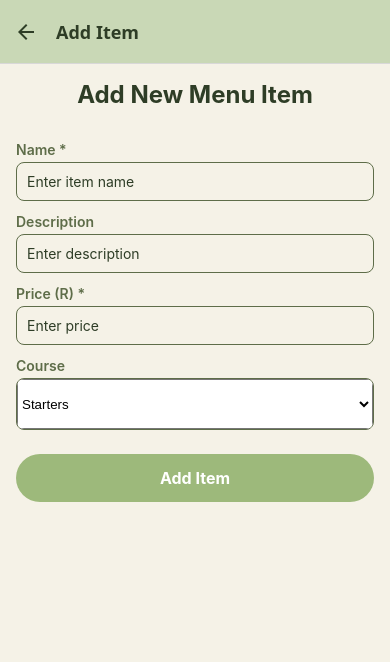
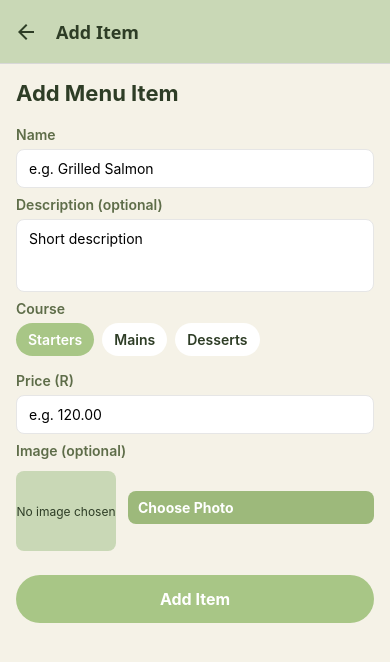
Before and after one commit to VCCT-MAST5112-2025-G2/my-menu-app, a React Native app: screen /AddItem in a window 390 px wide. Shown: the top 662 px of the page. Built offline with nearby package versions, Linux system fonts and the light colour scheme.

Commit message:
added alert confirmation for item removal in App component.

```diff
--- a/AddItem.tsx
+++ b/AddItem.tsx
@@ -1,5 +1,5 @@
 // screens/AddItem.tsx
-import React, { useState, useContext } from 'react';
+import React from 'react';
 import {
   View,
   Text,
@@ -7,152 +7,331 @@ import {
   TouchableOpacity,
   StyleSheet,
   Alert,
+  Image,
+  Platform,
+  ScrollView,
 } from 'react-native';
+import * as ImagePicker from 'expo-image-picker';
 import Colors from './assets/Theme/Colors';
-import { MenuContext, Course, MenuItem } from './App';
-import { Picker } from '@react-native-picker/picker';
+import { MenuContext, Course } from './App';
+import { useNavigation } from '@react-navigation/native';
 
-interface AddItemProps {
-  navigation: any;
-}
+export default function AddItem() {
+  const ctx = React.useContext(MenuContext);
+  const navigation = useNavigation();
 
-export default function AddItem({ navigation }: AddItemProps) {
-  const ctx = useContext(MenuContext);
+  if (!ctx) return null;
 
-  const [name, setName] = useState('');
-  const [description, setDescription] = useState('');
-  const [price, setPrice] = useState('');
-  const [course, setCourse] = useState<Course>('Starters');
+  const { courses, addMenuItem } = ctx;
 
-  if (!ctx) {
-    return (
-      <View style={styles.container}>
-        <Text style={styles.heading}>Add Item</Text>
-        <Text style={styles.emptyText}>Menu context not available.</Text>
-      </View>
-    );
-  }
+  // ----- Form state -----
+  const [name, setName] = React.useState('');
+  const [description, setDescription] = React.useState('');
+  const [price, setPrice] = React.useState('');
+  const [course, setCourse] = React.useState<Course>(courses[0]);
+  const [imageUri, setImageUri] = React.useState<string | undefined>(undefined);
+  const [loadingPermission, setLoadingPermission] = React.useState(false);
 
-  const handleAdd = () => {
-    if (!name.trim() || !price.trim()) {
-      Alert.alert('Error', 'Name and price are required.');
+  // Keeps track of the current image URI so I can safely revoke it later
+  const imageUriRef = React.useRef<string | undefined>(undefined);
+
+  const setImageUriWithRef = (uri?: string) => {
+    imageUriRef.current = uri;
+    setImageUri(uri);
+  };
+
+ //Requests permission (for iOS & Android) -----
+  const ensurePermission = async () => {
+    setLoadingPermission(true);
+    try {
+      const { status } = await ImagePicker.requestMediaLibraryPermissionsAsync();
+      setLoadingPermission(false);
+      if (status !== 'granted') {
+        Alert.alert('Permission required', 'We need permission to access your photos.');
+        return false;
+      }
+      return true;
+    } catch (err) {
+      setLoadingPermission(false);
+      Alert.alert('Permission error', 'Failed to request permission.');
+      return false;
+    }
+  };
+
+  // ----- Image picker -----
+  const pickImage = async () => {
+    // Web platform: use <input type="file">
+    if (Platform.OS === 'web') {
+      const input = document.createElement('input');
+      input.type = 'file';
+      input.accept = 'image/*';
+      input.onchange = () => {
+        const file = input.files && input.files[0];
+        if (file) {
+
+          if (imageUriRef.current && Platform.OS === 'web') {
+            try {
+              URL.revokeObjectURL(imageUriRef.current);
+            } catch {}
+          }
+
+          // Creating a temporary object URL for preview
+          const objectUrl = URL.createObjectURL(file);
+          setImageUriWithRef(objectUrl);
+        }
+      };
+      input.click();
       return;
     }
 
-    const newItem: Omit<MenuItem, 'id'> = {
-      name,
-      description,
-      price: parseFloat(price),
+    //  use expo-image-picker here for iOS & Android
+    const ok = await ensurePermission();
+    if (!ok) return;
+
+    try {
+      const result = await ImagePicker.launchImageLibraryAsync({
+        mediaTypes: ImagePicker.MediaTypeOptions.Images,
+        quality: 0.7,
+        allowsEditing: true,
+        aspect: [4, 3],
+      });
+
+      if (!result.canceled && result.assets && result.assets.length > 0) {
+        setImageUriWithRef(result.assets[0].uri);
+      }
+    } catch (err) {
+      Alert.alert('Image error', 'Could not open image picker.');
+    }
+  };
+
+
+  const handleAdd = () => {
+    // Validation
+    if (!name.trim()) {
+      Alert.alert('Validation', 'Please enter a dish name.');
+      return;
+    }
+    const parsedPrice = parseFloat(price);
+    if (Number.isNaN(parsedPrice) || parsedPrice < 0) {
+      Alert.alert('Validation', 'Please enter a valid price (e.g. 120).');
+      return;
+    }
+
+    // Adding item to global menu context
+    addMenuItem({
+      name: name.trim(),
+      description: description.trim() || undefined,
       course,
-    };
+      price: parsedPrice,
+      imageUri,
+    });
 
-    ctx.addMenuItem(newItem);
-    Alert.alert('Success', `${name} added to ${course}.`);
+    // Clear inputs
+    setName('');
+    setDescription('');
+    setPrice('');
+    setImageUriWithRef(undefined);
+
     navigation.goBack();
   };
 
   return (
-    <View style={styles.container}>
-      <Text style={styles.heading}>Add New Menu Item</Text>
+    <ScrollView contentContainerStyle={styles.container}>
+      <Text style={styles.heading}>Add Menu Item</Text>
 
-      <Text style={styles.label}>Name *</Text>
+      {/* Name input */}
+      <Text style={styles.label}>Name</Text>
       <TextInput
-        style={styles.input}
         value={name}
         onChangeText={setName}
-        placeholder="Enter item name"
+        placeholder="e.g. Grilled Salmon"
+        style={styles.input}
+        returnKeyType="done"
       />
 
-      <Text style={styles.label}>Description</Text>
+      {/* Description input */}
+      <Text style={styles.label}>Description (optional)</Text>
       <TextInput
-        style={styles.input}
         value={description}
         onChangeText={setDescription}
-        placeholder="Enter description"
+        placeholder="Short description"
+        style={[styles.input, styles.multiline]}
+        multiline
+        numberOfLines={3}
       />
 
-      <Text style={styles.label}>Price (R) *</Text>
+      {/* Course selector */}
+      <Text style={styles.label}>Course</Text>
+      <View style={styles.pickerRow}>
+        {courses.map((c) => (
+          <TouchableOpacity
+            key={c}
+            style={[styles.courseButton, course === c && styles.courseButtonActive]}
+            onPress={() => setCourse(c)}
+          >
+            <Text style={[styles.courseText, course === c && styles.courseTextActive]}>{c}</Text>
+          </TouchableOpacity>
+        ))}
+      </View>
+
+      {/* //handling price input */}
+      <Text style={styles.label}>Price (R)</Text>
       <TextInput
+        value={price}
+        onChangeText={(t) => setPrice(t.replace(/[^0-9.]/g, ''))}
+        placeholder="e.g. 120.00"
         style={styles.input}
-        value={price}
-        onChangeText={setPrice}
-        placeholder="Enter price"
-        keyboardType="numeric"
+        keyboardType={Platform.OS === 'ios' ? 'decimal-pad' : 'numeric'}
       />
 
-      <Text style={styles.label}>Course</Text>
-      <View style={styles.pickerWrap}>
-        <Picker
-          selectedValue={course}
-          onValueChange={(val) => setCourse(val as Course)}
-          style={styles.picker}
-        >
-          {ctx.courses.map((c) => (
-            <Picker.Item key={c} label={c} value={c} />
-          ))}
-        </Picker>
+
+      <Text style={styles.label}>Image (optional)</Text>
+      <View style={styles.imageRow}>
+        {imageUri ? (
+          <Image source={{ uri: imageUri }} style={styles.preview} />
+        ) : (
+          <View style={styles.previewPlaceholder}>
+            <Text style={styles.placeholderText}>No image chosen</Text>
+          </View>
+        )}
+
+        <View style={styles.imageButtons}>
+          <TouchableOpacity style={styles.smallButton} onPress={pickImage}>
+            <Text style={styles.smallButtonText}>Choose Photo</Text>
+          </TouchableOpacity>
+
+          {imageUri ? (
+            <TouchableOpacity
+              style={[styles.smallButton, { backgroundColor: Colors.accent }]}
+              onPress={() => {
+                // Revoke the current image object URL on web
+                if (imageUriRef.current && Platform.OS === 'web') {
+                  try {
+                    URL.revokeObjectURL(imageUriRef.current);
+                  } catch {}
+                  imageUriRef.current = undefined;
+                }
+                setImageUriWithRef(undefined);
+              }}
+            >
+              <Text style={styles.smallButtonText}>Remove</Text>
+            </TouchableOpacity>
+          ) : null}
+        </View>
       </View>
 
+      {/* Add button */}
       <TouchableOpacity style={styles.addButton} onPress={handleAdd}>
-        <Text style={styles.addText}>Add Item</Text>
+        <Text style={styles.addButtonText}>Add Item</Text>
       </TouchableOpacity>
-    </View>
+    </ScrollView>
   );
 }
 
+// ----- Styles -----
 const styles = StyleSheet.create({
   container: {
-    flex: 1,
+    padding: 16,
     backgroundColor: Colors.background,
-    padding: 16,
+    flexGrow: 1,
   },
   heading: {
-    fontSize: 24,
+    fontSize: 22,
     fontWeight: '700',
     color: Colors.textPrimary,
-    marginBottom: 20,
+    marginBottom: 12,
+  },
+  label: {
+    color: Colors.textSecondary,
+    marginBottom: 6,
+    marginTop: 8,
+    fontWeight: '600',
+  },
+  input: {
+    backgroundColor: Colors.white,
+    paddingHorizontal: 12,
+    paddingVertical: 10,
+    borderRadius: 8,
+    borderWidth: 0.5,
+    borderColor: '#E6E6E6',
+  },
+  multiline: {
+    minHeight: 70,
+    textAlignVertical: 'top',
+  },
+  pickerRow: {
+    flexDirection: 'row',
+    marginBottom: 8,
+  },
+  courseButton: {
+    paddingVertical: 8,
+    paddingHorizontal: 12,
+    borderRadius: 20,
+    backgroundColor: Colors.white,
+    marginRight: 8,
+  },
+  courseButtonActive: {
+    backgroundColor: Colors.primary,
+  },
+  courseText: {
+    color: Colors.textPrimary,
+    fontWeight: '600',
+  },
+  courseTextActive: {
+    color: Colors.white,
+  },
+  imageRow: {
+    flexDirection: 'row',
+    alignItems: 'center',
+    marginTop: 6,
+    marginBottom: 12,
+  },
+  preview: {
+    width: 100,
+    height: 80,
+    borderRadius: 8,
+    resizeMode: 'cover',
+    marginRight: 12,
+  },
+  previewPlaceholder: {
+    width: 100,
+    height: 80,
+    borderRadius: 8,
+    backgroundColor: Colors.secondary,
+    justifyContent: 'center',
+    alignItems: 'center',
+    marginRight: 12,
+  },
+  placeholderText: {
+    color: Colors.textPrimary,
+    fontSize: 12,
     textAlign: 'center',
   },
-  label: {
-    fontSize: 14,
-    fontWeight: '600',
-    color: Colors.textSecondary,
-    marginTop: 12,
+  imageButtons: {
+    flex: 1,
+    justifyContent: 'space-between',
   },
-  input: {
-    borderWidth: 1,
-    borderColor: Colors.textSecondary,
+  smallButton: {
+    backgroundColor: Colors.button,
+    paddingVertical: 8,
+    paddingHorizontal: 10,
     borderRadius: 8,
-    padding: 10,
-    marginTop: 4,
-    color: Colors.textPrimary,
+    marginBottom: 8,
   },
-  pickerWrap: {
-    borderWidth: 1,
-    borderColor: Colors.textSecondary,
-    borderRadius: 8,
-    marginTop: 4,
-    overflow: 'hidden',
-  },
-  picker: {
-    height: 50,
-    width: '100%',
+  smallButtonText: {
+    color: Colors.white,
+    fontWeight: '700',
   },
   addButton: {
-    marginTop: 24,
-    backgroundColor: Colors.button,
+    marginTop: 12,
+    backgroundColor: Colors.primary,
     paddingVertical: 14,
     borderRadius: 25,
     alignItems: 'center',
   },
-  addText: {
+  addButtonText: {
     color: Colors.white,
+    fontWeight: '700',
     fontSize: 16,
-    fontWeight: '700',
-  },
-  emptyText: {
-    textAlign: 'center',
-    color: Colors.textSecondary,
-    marginTop: 24,
   },
 });
--- a/Desserts.tsx
+++ b/Desserts.tsx
@@ -1,4 +1,3 @@
-// screens/Desserts.tsx
 import React from 'react';
 import {
   View,
--- a/Home.tsx
+++ b/Home.tsx
@@ -1,4 +1,3 @@
-// screens/Home.tsx
 import React from 'react';
 import { View, Text, TouchableOpacity, StyleSheet } from 'react-native';
 import Colors from './assets/Theme/Colors';
@@ -14,7 +13,7 @@ export default function Home({ navigation }: HomeProps) {
   if (!ctx) {
     return (
       <View style={styles.container}>
-        <Text style={styles.heading}>Menu</Text>
+        <Text style={styles.heading}>Menu</Text> = "hello "
         <Text style={styles.emptyText}>Menu context not available.</Text>
       </View>
     );
--- a/MainCourse.tsx
+++ b/MainCourse.tsx
@@ -1,4 +1,3 @@
-// screens/MainCourse.tsx
 import React from 'react';
 import {
   View,
--- a/starters.tsx
+++ b/starters.tsx
@@ -43,7 +43,7 @@ export default function Starters({ navigation }: any) {
     ]);
   };
 
-  // renderItem only renders the row. The modal is outside the FlatList.
+
   const renderItem = ({ item }: any) => (
     <View style={styles.item}>
       <TouchableOpacity
@@ -98,7 +98,7 @@ export default function Starters({ navigation }: any) {
         <Text style={styles.addText}>Add New Starter</Text>
       </TouchableOpacity>
 
-      {/* Modal for full-screen image preview */}
+
       <Modal visible={!!selectedImage} transparent animationType="fade">
         <TouchableWithoutFeedback onPress={() => setSelectedImage(null)}>
           <View style={styles.modalBackdrop}>
@@ -223,7 +223,7 @@ const styles = StyleSheet.create({
     marginTop: 24,
   },
 
-  /* Modal styles */
+
   modalBackdrop: {
     flex: 1,
     backgroundColor: 'rgba(0,0,0,0.9)',
```
Also changed, not shown: App.tsx (+15 -4 lines).
